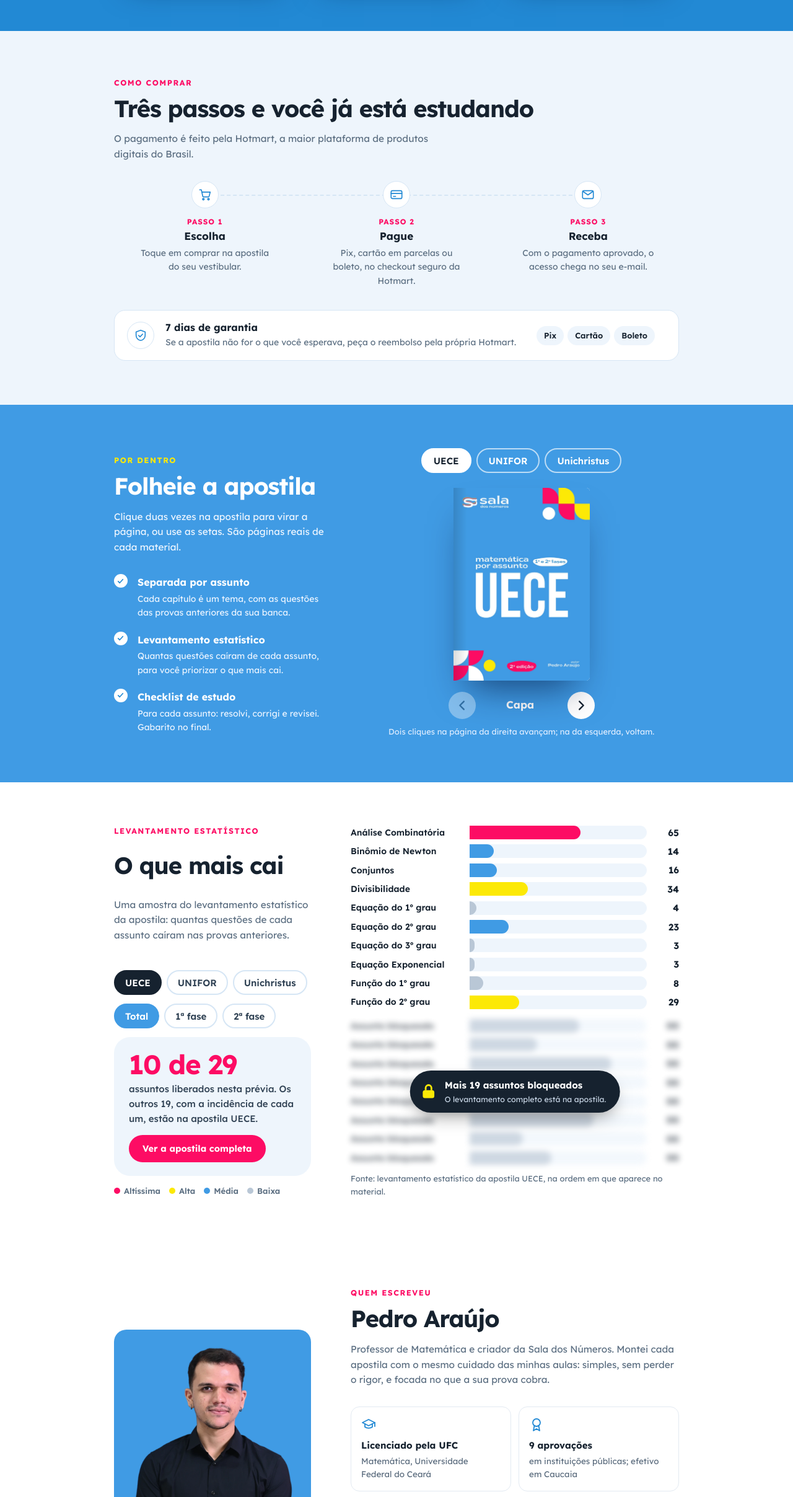
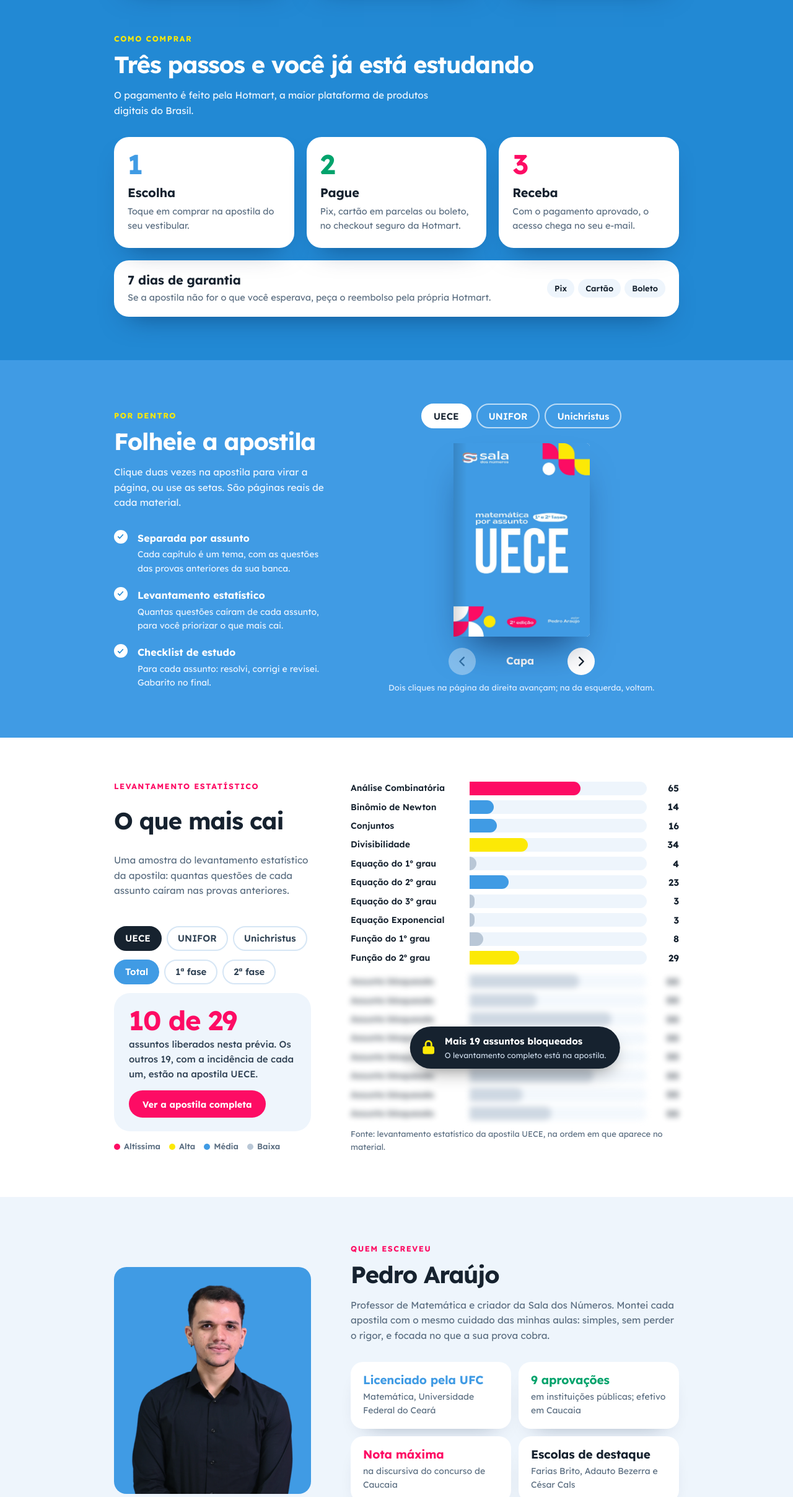
Before and after one commit to marketingmatematizando/apostilas, a plain HTML site: page index.html in a window 1280 px wide. Shown: the part 1698-4113 px from the top of the page at 62% size. Drawn offline with Linux system fonts and the light colour scheme.

Commit message:
Como comprar e Quem escreveu no estilo do site

```diff
--- a/index.html
+++ b/index.html
@@ -184,17 +184,16 @@ h2 .blob{display:inline-block;background:#fff;color:var(--deep);padding:0 .28em
 .src{font-size:13px;color:var(--muted);margin:12px 0 0}
 
 /* ---------- comprar ---------- */
-.flow{list-style:none;margin:0;padding:0;display:grid;grid-template-columns:repeat(3,minmax(0,1fr));gap:16px;position:relative}
-.flow::before{content:"";position:absolute;top:22px;left:calc(100%/6);right:calc(100%/6);border-top:2px dashed var(--line);z-index:0}
-.flow li{position:relative;z-index:1;text-align:center;padding:0 8px}
-.ico{width:44px;height:44px;border-radius:50%;background:#fff;border:1px solid var(--line);display:inline-flex;align-items:center;justify-content:center;flex:none}
-.ico svg{width:22px;height:22px;fill:none;stroke:var(--deep);stroke-width:1.8;stroke-linecap:round;stroke-linejoin:round}
-.flow small{display:block;margin-top:12px;font-size:12px;font-weight:700;letter-spacing:.08em;text-transform:uppercase;color:var(--pink)}
-.flow h3{font:700 17px/1.2 var(--sans);color:var(--ink);margin:4px 0 6px}
-.flow p{margin:0 auto;color:var(--muted);font-size:14px;max-width:26ch}
-.guar{margin-top:36px;display:grid;grid-template-columns:auto minmax(0,1fr) auto auto;gap:18px;align-items:center;background:#fff;border:1px solid var(--line);color:var(--text);border-radius:18px;padding:18px 20px}
-.guar h3{font:700 16px/1.2 var(--sans);color:var(--ink);margin:0 0 2px}
-.guar p{margin:0;font-size:14px;color:var(--muted)}
+#como-comprar{padding-top:0}
+.flow{list-style:none;margin:0;padding:0;display:grid;grid-template-columns:repeat(3,minmax(0,1fr));gap:20px}
+.flow li{background:#fff;color:var(--text);border-radius:24px;padding:22px 22px 24px;box-shadow:0 22px 44px -24px rgba(0,30,70,.55)}
+.flow li:nth-child(1){--c:var(--blue)}.flow li:nth-child(2){--c:var(--green)}.flow li:nth-child(3){--c:var(--pink)}
+.stepn{display:block;font:700 44px/1 var(--sans);color:var(--c);letter-spacing:-.03em;margin-bottom:12px}
+.flow h3{font:700 20px/1.2 var(--sans);color:var(--ink);margin:0 0 6px;letter-spacing:-.01em}
+.flow p{margin:0;color:var(--muted);font-size:14.5px}
+.guar{margin-top:20px;display:grid;grid-template-columns:minmax(0,1fr) auto;gap:18px;align-items:center;background:#fff;color:var(--text);border-radius:24px;padding:20px 22px;box-shadow:0 22px 44px -24px rgba(0,30,70,.55)}
+.guar h3{font:700 20px/1.2 var(--sans);color:var(--ink);margin:0 0 4px;letter-spacing:-.01em}
+.guar p{margin:0;font-size:14.5px;color:var(--muted)}
 .pays{display:flex;flex-wrap:wrap;gap:6px}
 .pays span{background:var(--soft);color:var(--ink);border-radius:999px;padding:5px 12px;font-size:13px;font-weight:600}
 
@@ -206,12 +205,10 @@ h2 .blob{display:inline-block;background:#fff;color:var(--deep);padding:0 .28em
 .ptile figcaption{display:flex;align-items:center;justify-content:space-between;gap:12px;margin-top:14px;font-size:13px;color:#5a6b7d}
 .ptile figcaption img{height:24px;width:auto}
 .cgrid{list-style:none;margin:0;padding:0;display:grid;grid-template-columns:repeat(2,minmax(0,1fr));gap:12px}
-.cgrid li{border:1px solid #e3eaf2;border-radius:14px;padding:16px}
-.cgrid svg{width:24px;height:24px;fill:none;stroke:var(--deep);stroke-width:1.8;stroke-linecap:round;stroke-linejoin:round;display:block;margin-bottom:10px}
-.cgrid b{display:block;font-size:15px;color:var(--ink)}
-.cgrid span{display:block;font-size:13.5px;color:#5a6b7d;margin-top:2px}
+.cgrid li{background:#fff;border-radius:20px;padding:18px 20px;box-shadow:0 18px 36px -26px rgba(0,30,70,.45)}
+.cgrid b{display:block;font:700 19px/1.2 var(--sans);color:var(--c);letter-spacing:-.01em}
+.cgrid span{display:block;font-size:14px;color:var(--muted);margin-top:4px}
 .links2{display:flex;flex-wrap:wrap;gap:10px;margin-top:22px}
-.links2 a{background:var(--ink);color:#fff;text-decoration:none;font-weight:700;font-size:14px;border-radius:999px;padding:10px 18px}
 
 /* ---------- dúvidas ---------- */
 .faq{display:grid;grid-template-columns:repeat(2,minmax(0,1fr));gap:14px;align-items:start}
@@ -242,7 +239,7 @@ dialog::backdrop{background:rgba(10,30,60,.6)}
 .sticky{display:none}
 .reveal{transform:translateY(18px);transition:transform .7s}
 .reveal.in{transform:none}
-@media (max-width:1000px){.grid{grid-template-columns:minmax(0,1fr);max-width:520px;margin:0 auto}}
+@media (max-width:1000px){.flow{grid-template-columns:minmax(0,1fr);max-width:520px;margin:0 auto}.guar{max-width:520px;margin-left:auto;margin-right:auto}.grid{grid-template-columns:minmax(0,1fr);max-width:520px;margin:0 auto}}
 @media (max-width:900px){
   .hero .wrap,.inside .wrap,.stats .wrap,.about .wrap{grid-template-columns:minmax(0,1fr)}
   .covers{justify-self:center;max-width:420px}
@@ -251,12 +248,7 @@ dialog::backdrop{background:rgba(10,30,60,.6)}
 }
 @media (max-width:640px){
   .cgrid{grid-template-columns:minmax(0,1fr)}
-  .flow{grid-template-columns:minmax(0,1fr);gap:18px}
-  .flow::before{top:22px;bottom:22px;left:22px;right:auto;border-top:0;border-left:2px dashed var(--line)}
-  .flow li{display:grid;grid-template-columns:44px minmax(0,1fr);column-gap:14px;text-align:left;padding:0}
-  .flow li .ico{grid-row:span 3}
-  .flow small{margin-top:0}
-  .flow p{margin:0;max-width:none}
+  .flow{grid-template-columns:minmax(0,1fr);gap:14px}
   .ptile{max-width:260px}
   body{font-size:15px}
   .final p{padding-right:0;padding-top:40px}
@@ -313,18 +305,17 @@ dialog::backdrop{background:rgba(10,30,60,.6)}
   </div>
 </section>
 
-<section class="s-soft" id="como-comprar">
+<section class="s-deep comprar" id="como-comprar">
   <div class="wrap">
     <p class="kick">Como comprar</p>
     <h2>Três passos e você já está estudando</h2>
     <p class="lede">O pagamento é feito pela Hotmart, a maior plataforma de produtos digitais do Brasil.</p>
     <ol class="flow">
-      <li class="reveal"><span class="ico"><svg viewBox="0 0 24 24" aria-hidden="true"><circle cx="9" cy="20" r="1.4"/><circle cx="18" cy="20" r="1.4"/><path d="M2.5 3.5h3l2.4 11.2a1.5 1.5 0 0 0 1.5 1.2h8.3a1.5 1.5 0 0 0 1.5-1.1L21 7.5H6.4"/></svg></span><small>Passo 1</small><h3>Escolha</h3><p>Toque em comprar na apostila do seu vestibular.</p></li>
-      <li class="reveal"><span class="ico"><svg viewBox="0 0 24 24" aria-hidden="true"><rect x="2.5" y="5" width="19" height="14" rx="2.5"/><path d="M2.5 10h19M6.5 15h4"/></svg></span><small>Passo 2</small><h3>Pague</h3><p>Pix, cartão em parcelas ou boleto, no checkout seguro da Hotmart.</p></li>
-      <li class="reveal"><span class="ico"><svg viewBox="0 0 24 24" aria-hidden="true"><rect x="2.5" y="5" width="19" height="14" rx="2.5"/><path d="M3.5 6.5l8.5 6 8.5-6"/></svg></span><small>Passo 3</small><h3>Receba</h3><p>Com o pagamento aprovado, o acesso chega no seu e-mail.</p></li>
+      <li class="reveal"><b class="stepn">1</b><h3>Escolha</h3><p>Toque em comprar na apostila do seu vestibular.</p></li>
+      <li class="reveal"><b class="stepn">2</b><h3>Pague</h3><p>Pix, cartão em parcelas ou boleto, no checkout seguro da Hotmart.</p></li>
+      <li class="reveal"><b class="stepn">3</b><h3>Receba</h3><p>Com o pagamento aprovado, o acesso chega no seu e-mail.</p></li>
     </ol>
     <div class="guar reveal">
-      <span class="ico"><svg viewBox="0 0 24 24" aria-hidden="true"><path d="M12 3l8 3v6c0 4.6-3.4 8.3-8 9-4.6-.7-8-4.4-8-9V6z"/><path d="M8.5 12.2l2.4 2.4 4.6-4.8"/></svg></span>
       <div><h3>7 dias de garantia</h3><p>Se a apostila não for o que você esperava, peça o reembolso pela própria Hotmart.</p></div>
       <div class="pays"><span>Pix</span><span>Cartão</span><span>Boleto</span></div>
     </div>
@@ -377,7 +368,7 @@ dialog::backdrop{background:rgba(10,30,60,.6)}
 </section>
 
 
-<section class="about s-white" id="sobre">
+<section class="about s-soft" id="sobre">
   <div class="wrap">
     <figure class="ptile reveal">
       <div class="pbg"><img src="img/foto.webp" alt="Professor Pedro Araújo" width="1020" height="1316"></div>
@@ -388,12 +379,12 @@ dialog::backdrop{background:rgba(10,30,60,.6)}
       <h2>Pedro Araújo</h2>
       <p class="lede">Professor de Matemática e criador da Sala dos Números. Montei cada apostila com o mesmo cuidado das minhas aulas: simples, sem perder o rigor, e focada no que a sua prova cobra.</p>
       <ul class="cgrid">
-        <li><svg viewBox="0 0 24 24" aria-hidden="true"><path d="M2 9l10-5 10 5-10 5z"/><path d="M6 11v5c3 2.5 9 2.5 12 0v-5"/><path d="M22 9v6"/></svg><b>Licenciado pela UFC</b><span>Matemática, Universidade Federal do Ceará</span></li>
-        <li><svg viewBox="0 0 24 24" aria-hidden="true"><circle cx="12" cy="9" r="6"/><path d="M8.5 14L7 22l5-3 5 3-1.5-8"/></svg><b>9 aprovações</b><span>em instituições públicas; efetivo em Caucaia</span></li>
-        <li><svg viewBox="0 0 24 24" aria-hidden="true"><path d="M12 3l2.7 5.6 6.1.9-4.4 4.3 1 6.1L12 17l-5.4 2.9 1-6.1L3.2 9.5l6.1-.9z"/></svg><b>Nota máxima</b><span>na discursiva do concurso de Caucaia</span></li>
-        <li><svg viewBox="0 0 24 24" aria-hidden="true"><path d="M3 21h18"/><path d="M5 21V10l7-5 7 5v11"/><path d="M10 21v-5h4v5"/></svg><b>Escolas de destaque</b><span>Farias Brito, Adauto Bezerra e César Cals</span></li>
+        <li style="--c:var(--blue)"><b>Licenciado pela UFC</b><span>Matemática, Universidade Federal do Ceará</span></li>
+        <li style="--c:var(--green)"><b>9 aprovações</b><span>em instituições públicas; efetivo em Caucaia</span></li>
+        <li style="--c:var(--pink)"><b>Nota máxima</b><span>na discursiva do concurso de Caucaia</span></li>
+        <li style="--c:var(--ink)"><b>Escolas de destaque</b><span>Farias Brito, Adauto Bezerra e César Cals</span></li>
       </ul>
-      <div class="links2"><a href="https://www.instagram.com/matematizando/" target="_blank" rel="noopener">Instagram</a><a href="https://www.youtube.com/@matematizandocompedroaraujo" target="_blank" rel="noopener">YouTube</a></div>
+      <div class="links2"><a class="btn b-pink" href="https://www.instagram.com/matematizando/" target="_blank" rel="noopener">Instagram</a><a class="btn b-ink" href="https://www.youtube.com/@matematizandocompedroaraujo" target="_blank" rel="noopener">YouTube</a></div>
     </div>
   </div>
 </section>
```
